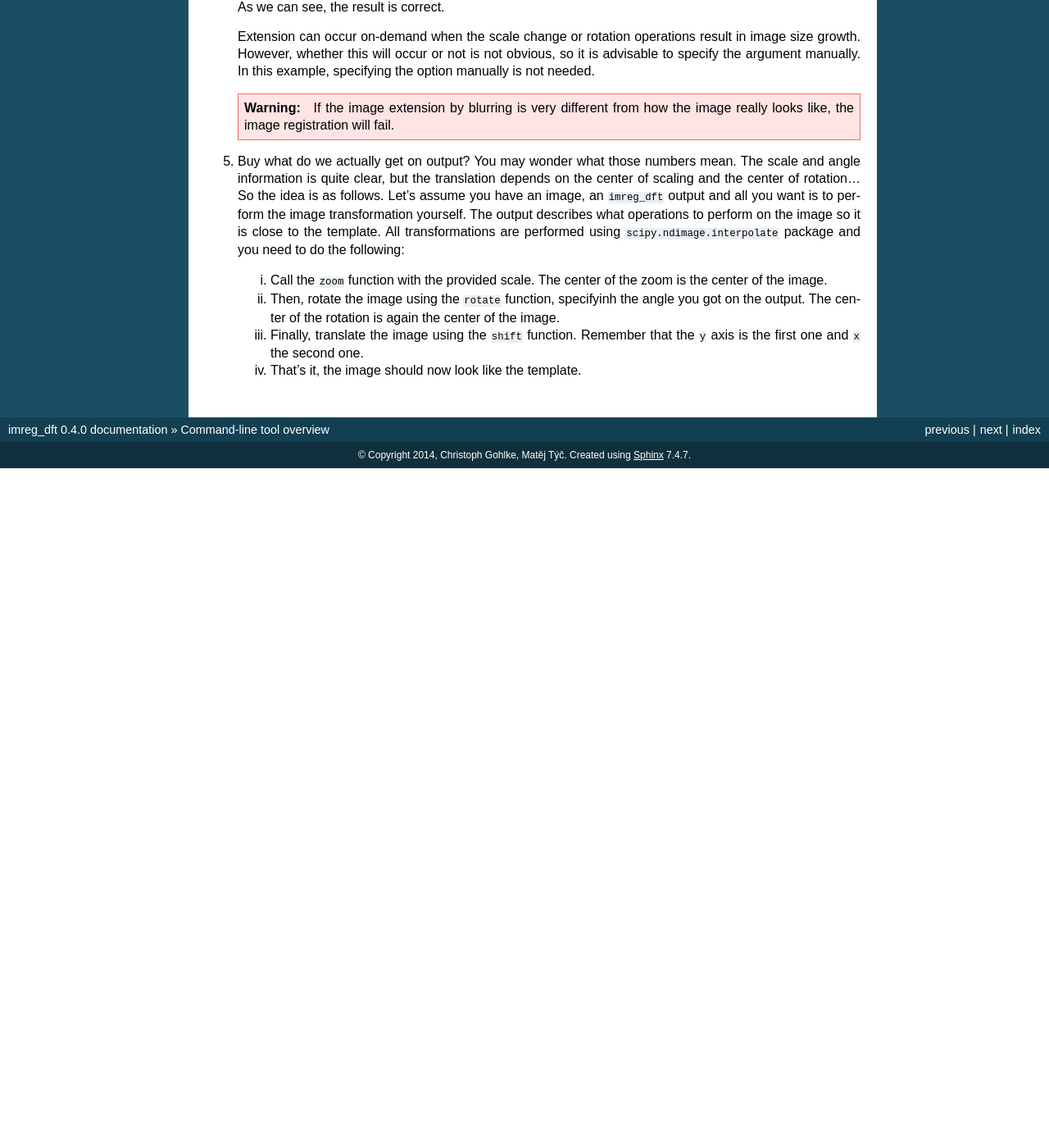
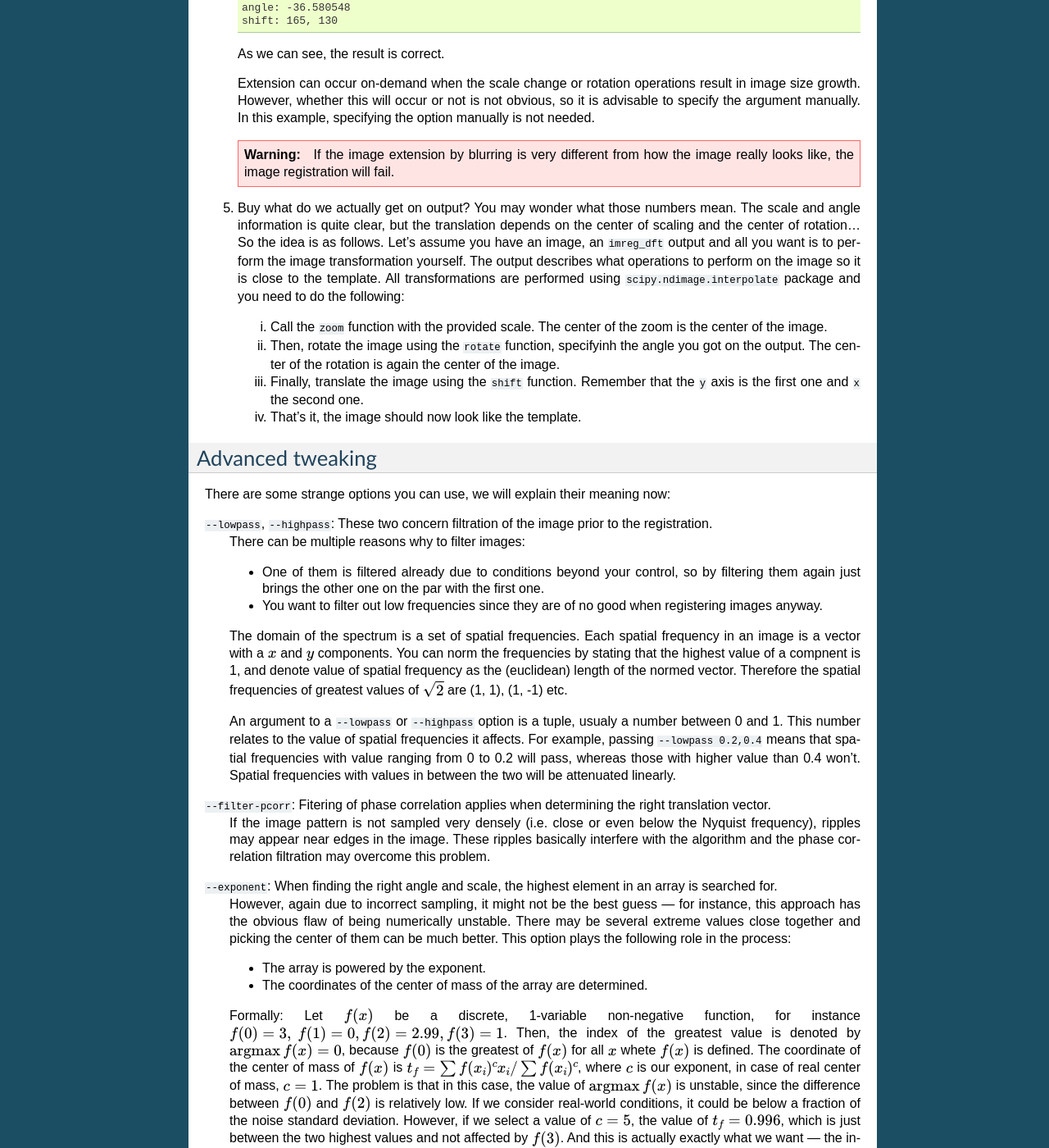
Before and after one commit to matejak/imreg_dft, a Sphinx documentation site: the page built from doc/cli.rst, in a window 1280 px wide and 1400 px high, scrolled down 1116 px. Shown: the whole window at 82% size. Built offline with Sphinx 7.4.7, drawn with Linux system fonts in a browser that asks for light colours; before the commit the page ends 1687 px from its top, so only the background shows below that; some of the changed text lies outside the part shown.

Commit message:
Improved documentation,  changed API

```diff
--- a/doc/cli.rst
+++ b/doc/cli.rst
@@ -97,3 +100,65 @@ There are three main reasons why you would want to use it:
       Remember that the ``y`` axis is the first one and ``x`` the second one.
 
    #. That's it, the image should now look like the template.
+
+Advanced tweaking
++++++++++++++++++
+
+There are some strange options you can use, we will explain their meaning now:
+
+``--lowpass``, ``--highpass``: These two concern filtration of the image prior to the registration.
+    There can be multiple reasons why to filter images:
+
+    * One of them is filtered already due to conditions beyond your control, so by filtering them again just brings the other one on the par with the first one.
+
+    * You want to filter out low frequencies since they are of no good when registering images anyway.
+
+    The domain of the spectrum is a set of spatial frequencies.
+    Each spatial frequency in an image is a vector with a :math:`x` and :math:`y` components.
+    You can norm the frequencies by stating that the highest value of a compnent is 1, and denote value of spatial frequency as the (euclidean) length of the normed vector.
+    Therefore the spatial frequencies of greatest values of :math:`\sqrt 2` are (1, 1), (1, -1) etc.
+
+    An argument to a ``--lowpass`` or ``--highpass`` option is a tuple, usualy a number between 0 and 1.
+    This number relates to the value of spatial frequencies it affects.
+    For example, passing ``--lowpass 0.2,0.4`` means that spatial frequencies with value ranging from 0 to 0.2 will pass, whereas those with higher value than 0.4 won't.
+    Spatial frequencies with values in between the two will be attenuated linearly.
+
+``--filter-pcorr``: Fitering of phase correlation applies when determining the right translation vector.
+    If the image pattern is not sampled very densely (i.e. close or even below the Nyquist frequency), ripples may appear near edges in the image.
+    These ripples basically interfere with the algorithm and the phase correlation filtration may overcome this problem.
+
+``--exponent``: When finding the right angle and scale, the highest element in an array is searched for.
+    However, again due to incorrect sampling, it might not be the best guess --- for instance, this approach has the obvious flaw of being numerically unstable.
+    There may be several extreme values close together and picking the center of them can be much better.
+    This option plays the following role in the process:
+
+    * The array is powered by the exponent.
+
+    * The coordinates of the center of mass of the array are determined.
+
+    Formally: Let :math:`f(x)` be a discrete, 1-variable non-negative function, for instance :math:`f(0) = 3,\ f(1) = 0, f(2) = 2.99, f(3) = 1`.
+    Then, the index of the greatest value is denoted by :math:`\mathrm{argmax}\, f(x) = 0`, because :math:`f(0)` is the greatest of :math:`f(x)` for all :math:`x` whete :math:`f(x)` is defined.
+    The coordinate of the center of mass of :math:`f(x)` is :math:`t_f = \sum f(x_i)^c x_i / \sum f(x_i)^c`, where :math:`c` is our exponent, in case of real center of mass, :math:`c = 1`.
+    The problem is that in this case, the value of :math:`\mathrm{argmax}\, f(x)` is unstable, since the difference between :math:`f(0)` and :math:`f(2)` is relatively low.
+    If we consider real-world conditions, it could be below a fraction of the noise standard deviation.
+    However, if we select a value of :math:`c = 5`, the value of :math:`t_f = 0.996`, which is just between the two highest values and not affected by :math:`f(3)`.
+    And this is actually exactly what we want --- the interpolation during image transformations is not perfect and an analogous situation can occur in the spectrum and the center of few extreme values close together is more representative than the location of just one extreme value.
+
+    One can generalize this to the case of 2D discrete functions and that's our case.
+    Obviously, the higher the exponent is, the closer are we to picking the coordinates of the greatest array element.
+    To neutralize the influence of points with low value, set the value of the exponent to a value greater or equal to 5.
+
+    .. code-block:: shell-session
+
+      [user@linuxbox ir_dft]$ ird resources/examples/sample1.png resources/examples/sample3.png --exponent inf --print-result
+      scale: 1.357143
+      angle: -37.800000
+      shift: 37, 92
+      [user@linuxbox ir_dft]$ ird resources/examples/sample1.png resources/examples/sample3.png --exponent 5 --print-result
+      scale: 1.321192
+      angle: -34.800000
+      shift: 38, 84
+
+    Although if we increase the number of iteration, the exponent won't make a difference.
+    However, we can see that with only one iteration, setting the ``--exponent`` to ``5`` results in more precise result than the default value of ``'inf'``.
+    The correct value is 1.25 for scale and -30 for angle.
--- a/src/imreg_dft/__init__.py
+++ b/src/imreg_dft/__init__.py
@@ -1 +1 @@
-__version__ = "0.4.0"
+__version__ = "0.5.0"
```
Also changed, not shown: other parts of doc/cli.rst (+3 -0 lines), .travis.yml, 3 other files.
